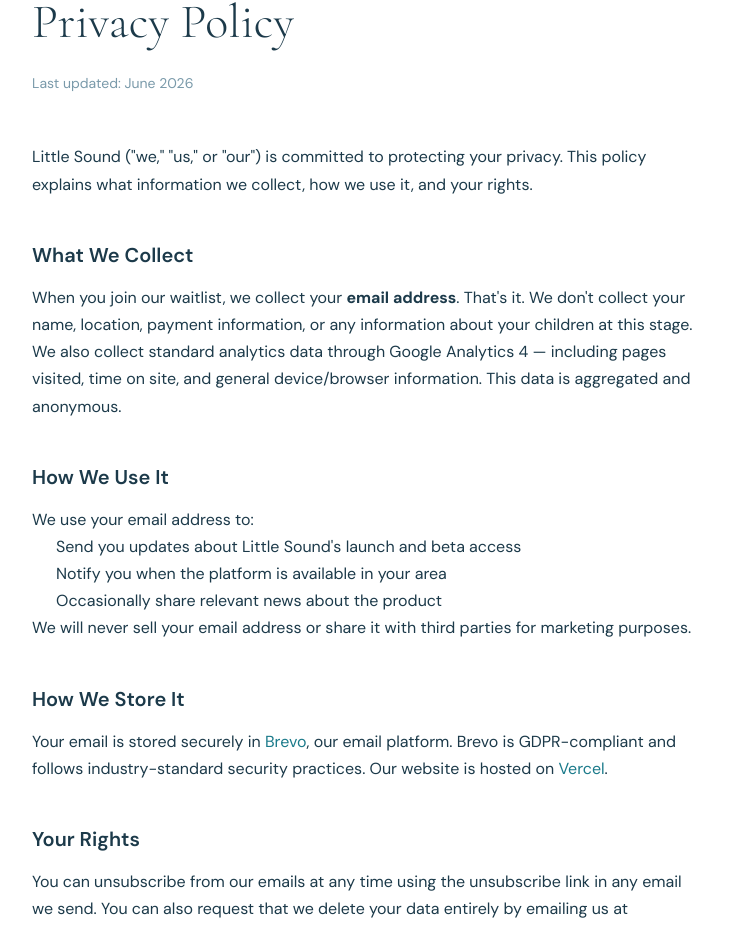
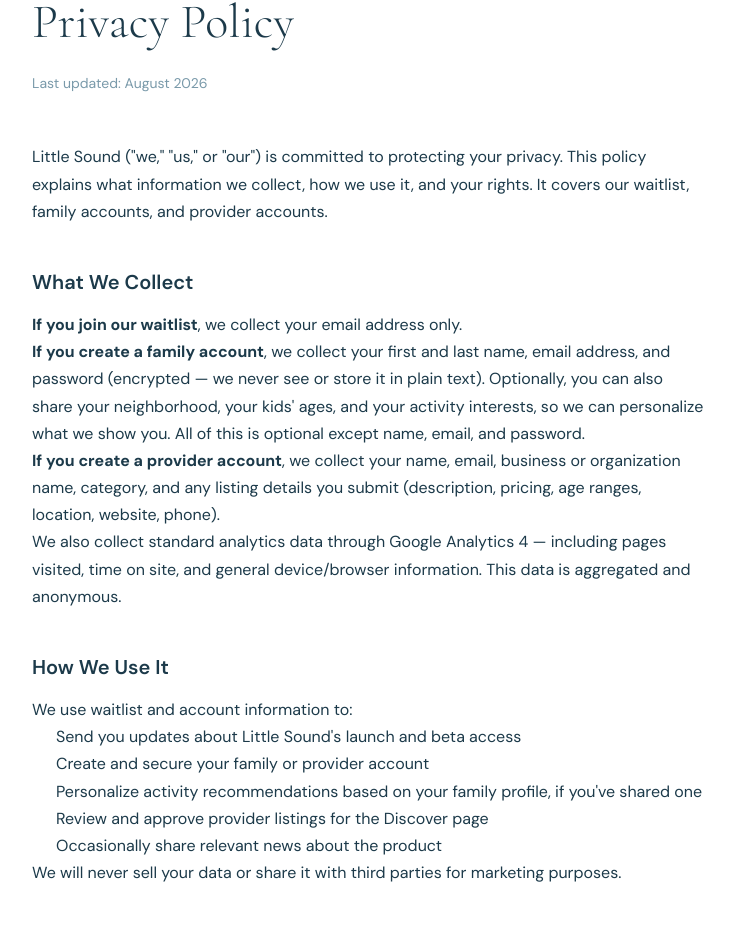
Before and after one commit to thelittlesound/littlesound-landing, a Next.js app: page /privacy in a window 1280 px wide. Shown: the part 82-1009 px from the top of the page, without its empty margins (272-1006 px from the left). Built offline with nearby package versions, Linux system fonts and the light colour scheme.

Commit message:
Add AI-crawler robots.txt, strengthen ToS anti-scraping/AI-training language, update privacy policy for family + provider accounts

```diff
--- a/app/privacy/page.tsx
+++ b/app/privacy/page.tsx
@@ -2,31 +2,35 @@
   return (
     <main style={{ maxWidth: "720px", margin: "0 auto", padding: "4rem 1.5rem", fontFamily: "'DM Sans', sans-serif", color: "#1C3A4A", lineHeight: "1.7" }}>
       <h1 style={{ fontFamily: "'Cormorant Garamond', serif", fontWeight: 300, fontSize: "3rem", marginBottom: "0.5rem" }}>Privacy Policy</h1>
-      <p style={{ color: "#7A9AAA", fontSize: "0.875rem", marginBottom: "3rem" }}>Last updated: June 2026</p>
+      <p style={{ color: "#7A9AAA", fontSize: "0.875rem", marginBottom: "3rem" }}>Last updated: August 2026</p>
 
-      <p>Little Sound ("we," "us," or "our") is committed to protecting your privacy. This policy explains what information we collect, how we use it, and your rights.</p>
+      <p>Little Sound ("we," "us," or "our") is committed to protecting your privacy. This policy explains what information we collect, how we use it, and your rights. It covers our waitlist, family accounts, and provider accounts.</p>
 
       <h2 style={{ fontFamily: "'DM Sans', sans-serif", fontWeight: 600, fontSize: "1.25rem", marginTop: "2.5rem", marginBottom: "0.75rem" }}>What We Collect</h2>
-      <p>When you join our waitlist, we collect your <strong>email address</strong>. That's it. We don't collect your name, location, payment information, or any information about your children at this stage.</p>
+      <p><strong>If you join our waitlist</strong>, we collect your email address only.</p>
+      <p><strong>If you create a family account</strong>, we collect your first and last name, email address, and password (encrypted — we never see or store it in plain text). Optionally, you can also share your neighborhood, your kids' ages, and your activity interests, so we can personalize what we show you. All of this is optional except name, email, and password.</p>
+      <p><strong>If you create a provider account</strong>, we collect your name, email, business or organization name, category, and any listing details you submit (description, pricing, age ranges, location, website, phone).</p>
       <p>We also collect standard analytics data through Google Analytics 4 — including pages visited, time on site, and general device/browser information. This data is aggregated and anonymous.</p>
 
       <h2 style={{ fontFamily: "'DM Sans', sans-serif", fontWeight: 600, fontSize: "1.25rem", marginTop: "2.5rem", marginBottom: "0.75rem" }}>How We Use It</h2>
-      <p>We use your email address to:</p>
+      <p>We use waitlist and account information to:</p>
       <ul style={{ paddingLeft: "1.5rem" }}>
         <li>Send you updates about Little Sound's launch and beta access</li>
-        <li>Notify you when the platform is available in your area</li>
+        <li>Create and secure your family or provider account</li>
+        <li>Personalize activity recommendations based on your family profile, if you've shared one</li>
+        <li>Review and approve provider listings for the Discover page</li>
         <li>Occasionally share relevant news about the product</li>
       </ul>
-      <p>We will never sell your email address or share it with third parties for marketing purposes.</p>
+      <p>We will never sell your data or share it with third parties for marketing purposes.</p>
 
       <h2 style={{ fontFamily: "'DM Sans', sans-serif", fontWeight: 600, fontSize: "1.25rem", marginTop: "2.5rem", marginBottom: "0.75rem" }}>How We Store It</h2>
-      <p>Your email is stored securely in <a href="https://www.brevo.com" style={{ color: "#1A7A8A" }}>Brevo</a>, our email platform. Brevo is GDPR-compliant and follows industry-standard security practices. Our website is hosted on <a href="https://vercel.com" style={{ color: "#1A7A8A" }}>Vercel</a>.</p>
+      <p>Waitlist emails are stored in <a href="https://www.brevo.com" style={{ color: "#1A7A8A" }}>Brevo</a>, our email platform. Account data (family and provider accounts, profiles, and listings) is stored in <a href="https://supabase.com" style={{ color: "#1A7A8A" }}>Supabase</a>, our database and authentication provider. Both are industry-standard providers with encryption in transit and at rest. Our website is hosted on <a href="https://vercel.com" style={{ color: "#1A7A8A" }}>Vercel</a>.</p>
 
       <h2 style={{ fontFamily: "'DM Sans', sans-serif", fontWeight: 600, fontSize: "1.25rem", marginTop: "2.5rem", marginBottom: "0.75rem" }}>Your Rights</h2>
-      <p>You can unsubscribe from our emails at any time using the unsubscribe link in any email we send. You can also request that we delete your data entirely by emailing us at <a href="mailto:hello@thelittlesound.com" style={{ color: "#1A7A8A" }}>hello@thelittlesound.com</a>.</p>
+      <p>You can unsubscribe from our emails at any time using the unsubscribe link in any email we send. You can update or delete your family profile information at any time from your dashboard. You can also request that we delete your account and data entirely by emailing us at <a href="mailto:hello@thelittlesound.com" style={{ color: "#1A7A8A" }}>hello@thelittlesound.com</a>.</p>
 
       <h2 style={{ fontFamily: "'DM Sans', sans-serif", fontWeight: 600, fontSize: "1.25rem", marginTop: "2.5rem", marginBottom: "0.75rem" }}>Children's Privacy</h2>
-      <p>Our waitlist is intended for parents and adults only. We do not knowingly collect information from children under 13. If you believe a child has submitted information to us, please contact us immediately at <a href="mailto:hello@thelittlesound.com" style={{ color: "#1A7A8A" }}>hello@thelittlesound.com</a> and we will delete it promptly.</p>
+      <p>Little Sound accounts are created and managed by parents and adults only — children do not create accounts or submit information directly to us. When a parent chooses to share their kids' ages as part of their family profile, that information is provided by the parent, used only to personalize activity recommendations for that family, and is never shared publicly or with providers without the parent's action. We do not knowingly collect information directly from children under 13. If you believe a child has submitted information to us directly, please contact us immediately at <a href="mailto:hello@thelittlesound.com" style={{ color: "#1A7A8A" }}>hello@thelittlesound.com</a> and we will delete it promptly.</p>
 
       <h2 style={{ fontFamily: "'DM Sans', sans-serif", fontWeight: 600, fontSize: "1.25rem", marginTop: "2.5rem", marginBottom: "0.75rem" }}>Changes to This Policy</h2>
       <p>As Little Sound grows, this policy will evolve. We'll update the "last updated" date at the top and, for material changes, notify you by email.</p>
--- /dev/null
+++ b/app/robots.ts
@@ -0,0 +1,41 @@
+import type { MetadataRoute } from 'next';
+
+// Keeps the site open to regular search engines (SEO matters for the
+// waitlist/provider funnel) while opting out of known AI training crawlers
+// and keeping internal tooling out of any index. This is a voluntary signal
+// — well-behaved crawlers respect it, but it's not a technical block. Real
+// protection for scraping is the anti-scraping clause in /terms.
+export default function robots(): MetadataRoute.Robots {
+  const aiCrawlers = [
+    'GPTBot',
+    'ChatGPT-User',
+    'CCBot',
+    'ClaudeBot',
+    'Claude-Web',
+    'anthropic-ai',
+    'Google-Extended',
+    'Bytespider',
+    'PerplexityBot',
+    'Amazonbot',
+    'FacebookBot',
+    'cohere-ai',
+    'Diffbot',
+    'Omgilibot',
+    'YouBot',
+    'Applebot-Extended',
+  ];
+
+  return {
+    rules: [
+      {
+        userAgent: '*',
+        allow: '/',
+        disallow: ['/admin', '/api/'],
+      },
+      ...aiCrawlers.map((userAgent) => ({
+        userAgent,
+        disallow: '/',
+      })),
+    ],
+  };
+}
--- a/app/terms/page.tsx
+++ b/app/terms/page.tsx
@@ -2,9 +2,9 @@
   return (
     <main style={{ maxWidth: "720px", margin: "0 auto", padding: "4rem 1.5rem", fontFamily: "'DM Sans', sans-serif", color: "#1C3A4A", lineHeight: "1.7" }}>
       <h1 style={{ fontFamily: "'Cormorant Garamond', serif", fontWeight: 300, fontSize: "3rem", marginBottom: "0.5rem" }}>Terms of Service</h1>
-      <p style={{ color: "#7A9AAA", fontSize: "0.875rem", marginBottom: "3rem" }}>Last updated: June 2026</p>
+      <p style={{ color: "#7A9AAA", fontSize: "0.875rem", marginBottom: "3rem" }}>Last updated: August 2026</p>
 
-      <p>By joining the Little Sound waitlist or using our website at thelittlesound.com, you agree to these terms. Please read them — they're short and written in plain English.</p>
+      <p>By joining the Little Sound waitlist, creating a family or provider account, or otherwise using our website at thelittlesound.com, you agree to these terms. Please read them — they're short and written in plain English.</p>
 
       <h2 style={{ fontFamily: "'DM Sans', sans-serif", fontWeight: 600, fontSize: "1.25rem", marginTop: "2.5rem", marginBottom: "0.75rem" }}>Who We Are</h2>
       <p>Little Sound is a family activity discovery and booking platform based in Seattle, Washington. We're currently in pre-launch and building toward a beta in Q3 2026.</p>
@@ -16,12 +16,13 @@
       <p>You agree to use thelittlesound.com for lawful purposes only. You may not:</p>
       <ul style={{ paddingLeft: "1.5rem" }}>
         <li>Use the site in any way that could damage or overburden it</li>
-        <li>Attempt to gain unauthorized access to any part of the site</li>
-        <li>Use automated tools to scrape or collect data from the site</li>
+        <li>Attempt to gain unauthorized access to any part of the site, including family or provider accounts that aren't yours</li>
+        <li>Use automated tools, bots, or scrapers to collect, copy, or index data or content from the site</li>
+        <li>Use any content, data, or listings from this site to train, fine-tune, or evaluate an artificial intelligence or machine learning model</li>
       </ul>
 
       <h2 style={{ fontFamily: "'DM Sans', sans-serif", fontWeight: 600, fontSize: "1.25rem", marginTop: "2.5rem", marginBottom: "0.75rem" }}>Intellectual Property</h2>
-      <p>All content on this site — including the Little Sound name, logo, copy, and design — is owned by Little Sound and may not be reproduced or used without our written permission.</p>
+      <p>All content on this site — including the Little Sound name, logo, copy, design, provider listings, and underlying data — is owned by Little Sound (or licensed to us) and may not be reproduced, scraped, redistributed, or used to train AI models without our written permission. Violating this may result in termination of your access and legal action.</p>
 
       <h2 style={{ fontFamily: "'DM Sans', sans-serif", fontWeight: 600, fontSize: "1.25rem", marginTop: "2.5rem", marginBottom: "0.75rem" }}>Disclaimer</h2>
       <p>The site is provided "as is." We make no guarantees about availability, accuracy, or fitness for a particular purpose. We're a small startup doing our best — we appreciate your patience as we build.</p>
```
Also changed, not shown: 1 other file (tests, documents, lock files or other folders).
